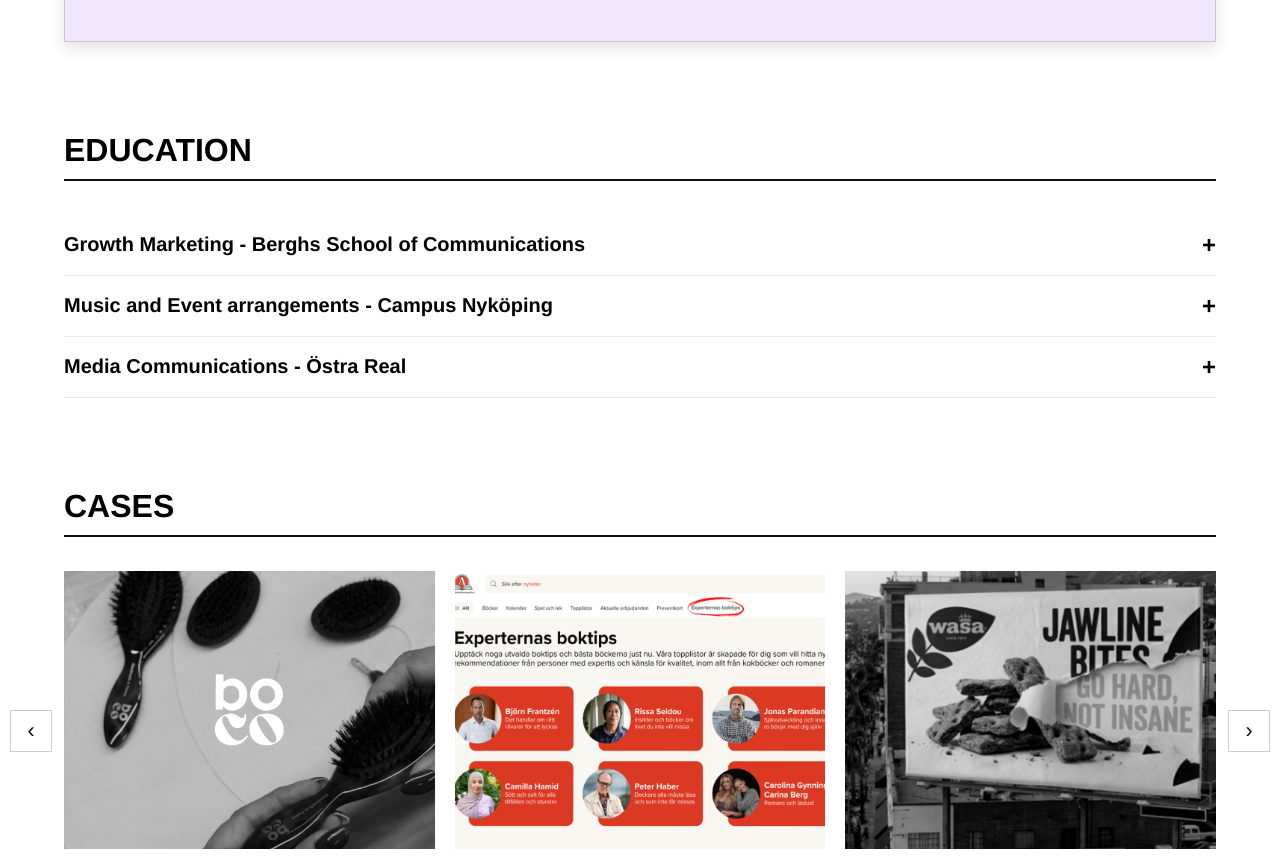
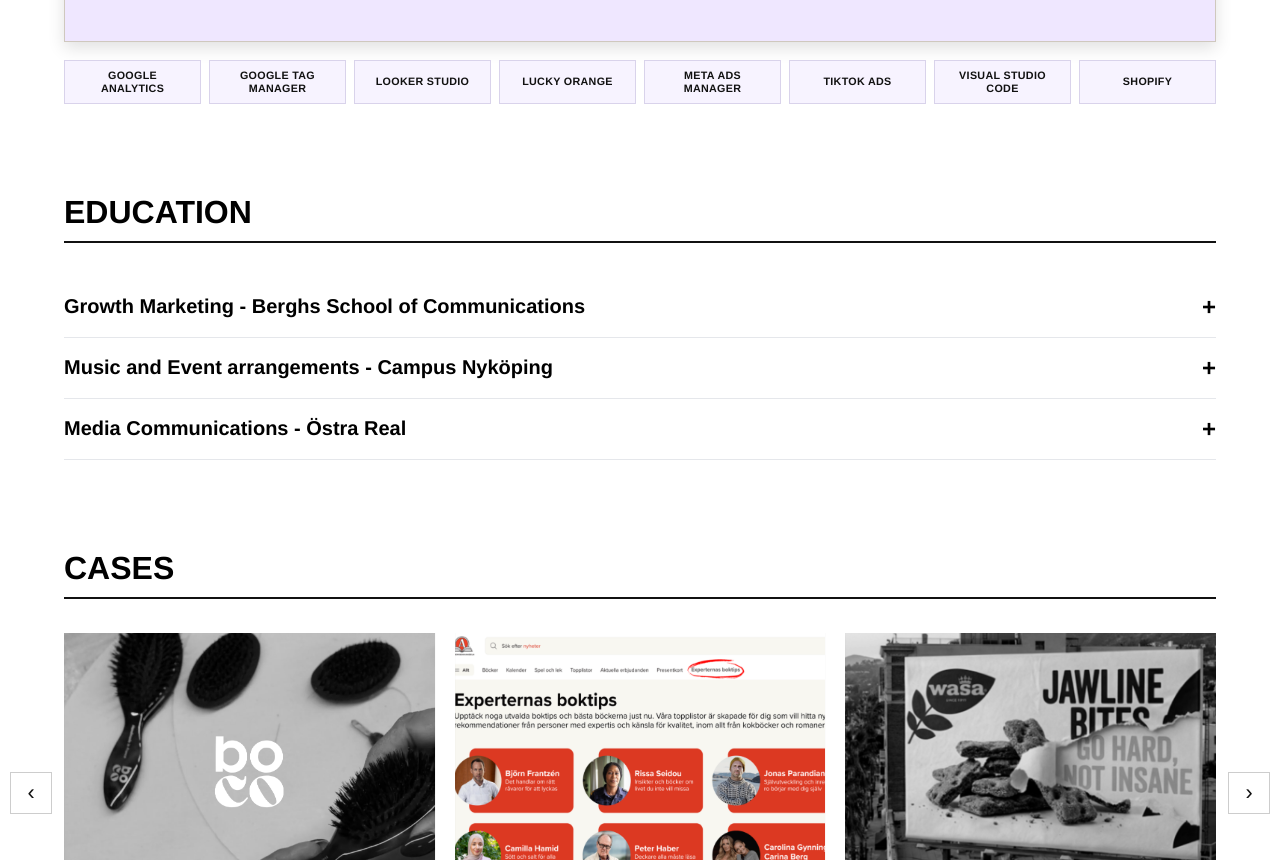
Before and after one commit to jasmineramsten/jasmineramsten.github.io, a browser extension: page index.html in a window 1280 px wide. Shown: the part 2187-3047 px from the top of the page. Drawn offline with Linux system fonts and the light colour scheme.

Commit message:
Adjust tool boxes placement and text fit

```diff
--- a/index.html
+++ b/index.html
@@ -170,6 +170,34 @@ j=d.createElement(s),dl=l!='dataLayer'?'&l='+l:'';j.async=true;j.src=
         .top-banner .nav-cv-button:hover {
             transform: none;
             background: #e6dcff;
+        }
+
+        .top-tool-row {
+            width: 100%;
+            margin: 0;
+            padding: 0;
+            display: grid;
+            grid-template-columns: repeat(8, minmax(0, 1fr));
+            gap: 8px;
+        }
+
+        .top-tool-chip {
+            border: 1px solid #d9d3eb;
+            background: #f7f3ff;
+            color: #111;
+            padding: 8px 10px;
+            font-size: 0.67rem;
+            font-weight: 700;
+            letter-spacing: 0.03em;
+            text-transform: uppercase;
+            white-space: normal;
+            overflow-wrap: anywhere;
+            line-height: 1.2;
+            text-align: center;
+            min-height: 44px;
+            display: flex;
+            align-items: center;
+            justify-content: center;
         }
 
         #about-me,
@@ -939,6 +967,18 @@ j=d.createElement(s),dl=l!='dataLayer'?'&l='+l:'';j.async=true;j.src=
                 padding: 0 18px;
             }
 
+            .top-tool-row {
+                grid-template-columns: repeat(2, minmax(0, 1fr));
+                padding: 0;
+                gap: 7px;
+            }
+
+            .top-tool-chip {
+                font-size: 0.62rem;
+                padding: 7px 8px;
+                min-height: 42px;
+            }
+
             .power-titles {
                 margin-top: 16px;
                 padding: 0 18px;
@@ -1079,6 +1119,16 @@ height="0" width="0" style="display:none;visibility:hidden"></iframe></noscript>
         <div class="between-placeholder-box">
             <p class="skills-kicker">Competencies</p>
             <p class="skills-list">Brand Startegy<br><span class="nowrap">Search Engine Optimization <i>(Google &amp; LLM)</i></span><br>Performance Marketing<br>Search Engine Marketing<br>Conversion Rate Optimization<br><span class="nowrap">Customer Relationship Management</span></p>
+        </div>
+        <div class="top-tool-row" aria-label="Tools">
+            <span class="top-tool-chip">Google Analytics</span>
+            <span class="top-tool-chip">Google Tag Manager</span>
+            <span class="top-tool-chip">Looker Studio</span>
+            <span class="top-tool-chip">Lucky Orange</span>
+            <span class="top-tool-chip">Meta Ads Manager</span>
+            <span class="top-tool-chip">Tiktok Ads</span>
+            <span class="top-tool-chip">Visual Studio Code</span>
+            <span class="top-tool-chip">Shopify</span>
         </div>
     </section>
 
```
